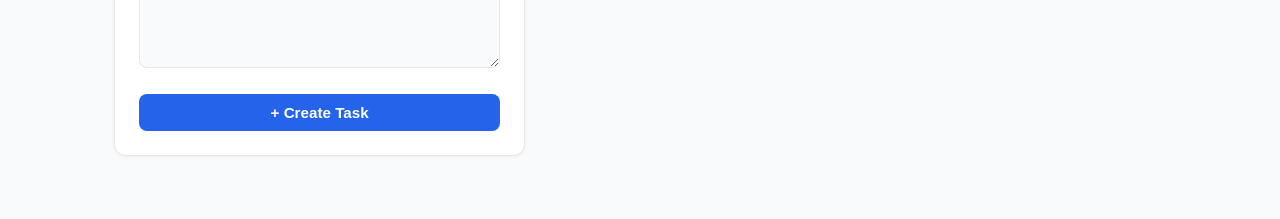
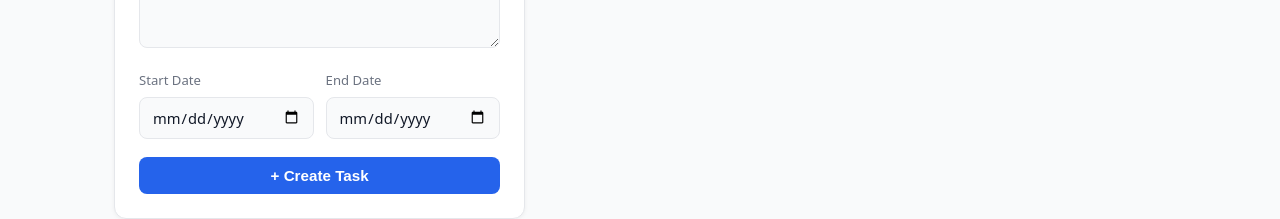
Before and after one commit to Sharanam24/student_portfolio, a React (Vite) app: page /tasks-api in a window 1280 px wide. Shown: the part 497-716 px from the top of the page. Built offline with nearby package versions, Linux system fonts and the light colour scheme; no server answers.

Commit message:
feat: add start date and end date fields to task form and card

```diff
--- a/src/App.css
+++ b/src/App.css
@@ -795,3 +795,41 @@ html.dark .task-btn--delete:hover { background: #450a0a; }
   from { opacity: 1; transform: translateY(0);    }
   to   { opacity: 0; transform: translateY(16px); }
 }
+
+/* ── Task date fields ── */
+.tasks-form__date-row {
+  display: grid;
+  grid-template-columns: 1fr 1fr;
+  gap: 12px;
+  margin-top: 14px;
+}
+
+.tasks-form__date-group { display: flex; flex-direction: column; }
+
+.tasks-form__date-group .tasks-form__label { margin-top: 0; }
+
+input[type="date"].tasks-form__input {
+  color-scheme: light dark;
+}
+
+.task-card__dates {
+  display: flex;
+  gap: 16px;
+  flex-wrap: wrap;
+  padding-top: 8px;
+  border-top: 1px solid var(--border);
+  margin-top: 4px;
+}
+
+.task-date {
+  font-size: 0.78rem;
+  color: var(--text-muted);
+  display: flex;
+  align-items: center;
+  gap: 4px;
+}
+
+.task-date__label {
+  font-weight: 600;
+  color: var(--accent);
+}
--- a/src/pages/TasksAPIPage.jsx
+++ b/src/pages/TasksAPIPage.jsx
@@ -2,8 +2,16 @@ import { useState, useEffect, useCallback, useRef } from 'react';
 
 const API = 'http://localhost:5000';
 
-// ── Toast notification ──────────────────────────────────────────────────────
-// type: 'success' | 'delete' | 'error'
+// ── Helpers ─────────────────────────────────────────────────────────────────
+function fmtDate(d) {
+  if (!d) return null;
+  // Format ISO date string to DD/MM/YYYY for display
+  const dt = new Date(d);
+  if (isNaN(dt)) return d;
+  return dt.toLocaleDateString('en-IN', { day: '2-digit', month: 'short', year: 'numeric' });
+}
+
+// ── Toast notification ───────────────────────────────────────────────────────
 function Toast({ toasts }) {
   return (
     <div className="toast-container" aria-live="polite">
@@ -21,7 +29,7 @@ function Toast({ toasts }) {
   );
 }
 
-// ── Backend status indicator ────────────────────────────────────────────────
+// ── Backend status indicator ─────────────────────────────────────────────────
 function BackendStatus({ online }) {
   return (
     <div className="backend-status">
@@ -31,7 +39,7 @@ function BackendStatus({ online }) {
   );
 }
 
-// ── Individual task card ────────────────────────────────────────────────────
+// ── Task card ────────────────────────────────────────────────────────────────
 function TaskCard({ task, onDelete, onToggle, onEdit }) {
   return (
     <div className="task-card">
@@ -39,6 +47,7 @@ function TaskCard({ task, onDelete, onToggle, onEdit }) {
         <span className="task-card__id">#{task.id}</span>
         <span className="task-card__title">{task.title}</span>
       </div>
+
       <div className="task-card__row">
         <span className={`task-badge${task.completed ? ' task-badge--done' : ' task-badge--pending'}`}>
           {task.completed ? 'COMPLETED' : 'PENDING'}
@@ -51,23 +60,42 @@ function TaskCard({ task, onDelete, onToggle, onEdit }) {
           <button className="task-btn task-btn--delete" onClick={() => onDelete(task.id)}>Delete</button>
         </div>
       </div>
+
       {task.description && <p className="task-card__desc">{task.description}</p>}
+
+      {/* ── Date range ── */}
+      {(task.startDate || task.endDate) && (
+        <div className="task-card__dates">
+          {task.startDate && (
+            <span className="task-date">
+              <span className="task-date__label">Start:</span> {fmtDate(task.startDate)}
+            </span>
+          )}
+          {task.endDate && (
+            <span className="task-date">
+              <span className="task-date__label">End:</span> {fmtDate(task.endDate)}
+            </span>
+          )}
+        </div>
+      )}
     </div>
   );
 }
 
-// ── Main page ───────────────────────────────────────────────────────────────
+// ── Main page ────────────────────────────────────────────────────────────────
 export default function TasksAPIPage() {
-  const [tasks,    setTasks]    = useState([]);
-  const [online,   setOnline]   = useState(false);
-  const [title,    setTitle]    = useState('');
-  const [desc,     setDesc]     = useState('');
-  const [editTask, setEditTask] = useState(null);
-  const [error,    setError]    = useState('');
-  const [toasts,   setToasts]   = useState([]);
+  const [tasks,     setTasks]     = useState([]);
+  const [online,    setOnline]    = useState(false);
+  const [title,     setTitle]     = useState('');
+  const [desc,      setDesc]      = useState('');
+  const [startDate, setStartDate] = useState('');
+  const [endDate,   setEndDate]   = useState('');
+  const [editTask,  setEditTask]  = useState(null);
+  const [error,     setError]     = useState('');
+  const [toasts,    setToasts]    = useState([]);
   const toastTimer = useRef({});
 
-  // ── Toast helpers ──────────────────────────────────────────────────────
+  // ── Toast ──────────────────────────────────────────────────────────────
   function showToast(message, type = 'success') {
     const id = Date.now();
     setToasts(prev => [...prev, { id, message, type }]);
@@ -77,13 +105,12 @@ export default function TasksAPIPage() {
     }, 3000);
   }
 
-  // cleanup timers on unmount
   useEffect(() => {
     const timers = toastTimer.current;
     return () => Object.values(timers).forEach(clearTimeout);
   }, []);
 
-  // ── Fetch tasks ────────────────────────────────────────────────────────
+  // ── Fetch ──────────────────────────────────────────────────────────────
   const fetchTasks = useCallback(async () => {
     try {
       const res = await fetch(`${API}/tasks`);
@@ -97,7 +124,11 @@ export default function TasksAPIPage() {
 
   useEffect(() => { fetchTasks(); }, [fetchTasks]);
 
-  // ── Create ──────────────────────────────────────────────────────────────
+  function resetForm() {
+    setTitle(''); setDesc(''); setStartDate(''); setEndDate('');
+  }
+
+  // ── Create ─────────────────────────────────────────────────────────────
   async function handleCreate(e) {
     e.preventDefault();
     setError('');
@@ -106,10 +137,15 @@ export default function TasksAPIPage() {
       const res = await fetch(`${API}/tasks`, {
         method: 'POST',
         headers: { 'Content-Type': 'application/json' },
-        body: JSON.stringify({ title: title.trim(), description: desc.trim() }),
+        body: JSON.stringify({
+          title: title.trim(),
+          description: desc.trim(),
+          startDate: startDate || null,
+          endDate:   endDate   || null,
+        }),
       });
       if (!res.ok) { const d = await res.json(); throw new Error(d.error); }
-      setTitle(''); setDesc('');
+      resetForm();
       await fetchTasks();
       showToast('✔ Your data is successfully stored in the server!', 'success');
     } catch (err) {
@@ -118,7 +154,7 @@ export default function TasksAPIPage() {
     }
   }
 
-  // ── Delete ──────────────────────────────────────────────────────────────
+  // ── Delete ─────────────────────────────────────────────────────────────
   async function handleDelete(id) {
     try {
       const res = await fetch(`${API}/tasks/${id}`, { method: 'DELETE' });
@@ -131,7 +167,7 @@ export default function TasksAPIPage() {
     }
   }
 
-  // ── Toggle completed ────────────────────────────────────────────────────
+  // ── Toggle ─────────────────────────────────────────────────────────────
   async function handleToggle(task) {
     try {
       const res = await fetch(`${API}/tasks/${task.id}`, {
@@ -148,11 +184,13 @@ export default function TasksAPIPage() {
     }
   }
 
-  // ── Edit ────────────────────────────────────────────────────────────────
+  // ── Edit ───────────────────────────────────────────────────────────────
   function handleEdit(task) {
     setEditTask(task);
     setTitle(task.title);
     setDesc(task.description || '');
+    setStartDate(task.startDate || '');
+    setEndDate(task.endDate || '');
     setError('');
   }
 
@@ -164,10 +202,15 @@ export default function TasksAPIPage() {
       const res = await fetch(`${API}/tasks/${editTask.id}`, {
         method: 'PUT',
         headers: { 'Content-Type': 'application/json' },
-        body: JSON.stringify({ title: title.trim(), description: desc.trim() }),
+        body: JSON.stringify({
+          title: title.trim(),
+          description: desc.trim(),
+          startDate: startDate || null,
+          endDate:   endDate   || null,
+        }),
       });
       if (!res.ok) { const d = await res.json(); throw new Error(d.error); }
-      setEditTask(null); setTitle(''); setDesc('');
+      setEditTask(null); resetForm();
       await fetchTasks();
       showToast('✔ Your data is successfully updated in the server!', 'success');
     } catch (err) {
@@ -177,13 +220,12 @@ export default function TasksAPIPage() {
   }
 
   function cancelEdit() {
-    setEditTask(null); setTitle(''); setDesc(''); setError('');
+    setEditTask(null); resetForm(); setError('');
   }
 
   return (
     <section className="tasks-page" aria-labelledby="tasks-heading">
 
-      {/* ── Toast stack ── */}
       <Toast toasts={toasts} />
 
       <div className="tasks-page__hero">
@@ -201,10 +243,11 @@ export default function TasksAPIPage() {
 
       <div className="tasks-layout">
 
-        {/* ── Create / Edit form ── */}
+        {/* ── Form ── */}
         <div className="tasks-form-card">
           <h3>{editTask ? `Edit Task #${editTask.id}` : 'Create Task'}</h3>
           <form onSubmit={editTask ? handleUpdate : handleCreate} noValidate>
+
             <label className="tasks-form__label" htmlFor="task-title">
               Task Title <span aria-hidden="true">*</span>
             </label>
@@ -217,6 +260,7 @@ export default function TasksAPIPage() {
               onChange={e => setTitle(e.target.value)}
               required
             />
+
             <label className="tasks-form__label" htmlFor="task-desc">Description</label>
             <textarea
               id="task-desc"
@@ -224,9 +268,35 @@ export default function TasksAPIPage() {
               placeholder="Task details..."
               value={desc}
               onChange={e => setDesc(e.target.value)}
-              rows={4}
+              rows={3}
             />
+
+            {/* ── Date row ── */}
+            <div className="tasks-form__date-row">
+              <div className="tasks-form__date-group">
+                <label className="tasks-form__label" htmlFor="task-start">Start Date</label>
+                <input
+                  id="task-start"
+                  className="tasks-form__input"
+                  type="date"
+                  value={startDate}
+                  onChange={e => setStartDate(e.target.value)}
+                />
+              </div>
+              <div className="tasks-form__date-group">
+                <label className="tasks-form__label" htmlFor="task-end">End Date</label>
+                <input
+                  id="task-end"
+                  className="tasks-form__input"
+                  type="date"
+                  value={endDate}
+                  onChange={e => setEndDate(e.target.value)}
+                />
+              </div>
+            </div>
+
             {error && <p className="tasks-form__error" role="alert">{error}</p>}
+
             <button type="submit" className="tasks-form__submit">
               {editTask ? '💾 Save Changes' : '+ Create Task'}
             </button>
```
